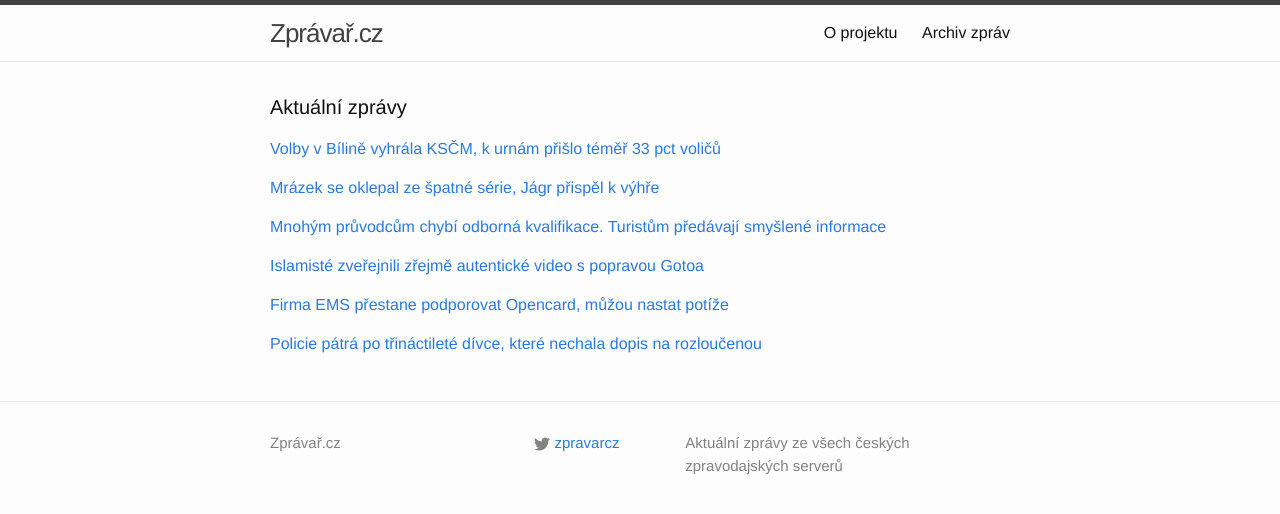
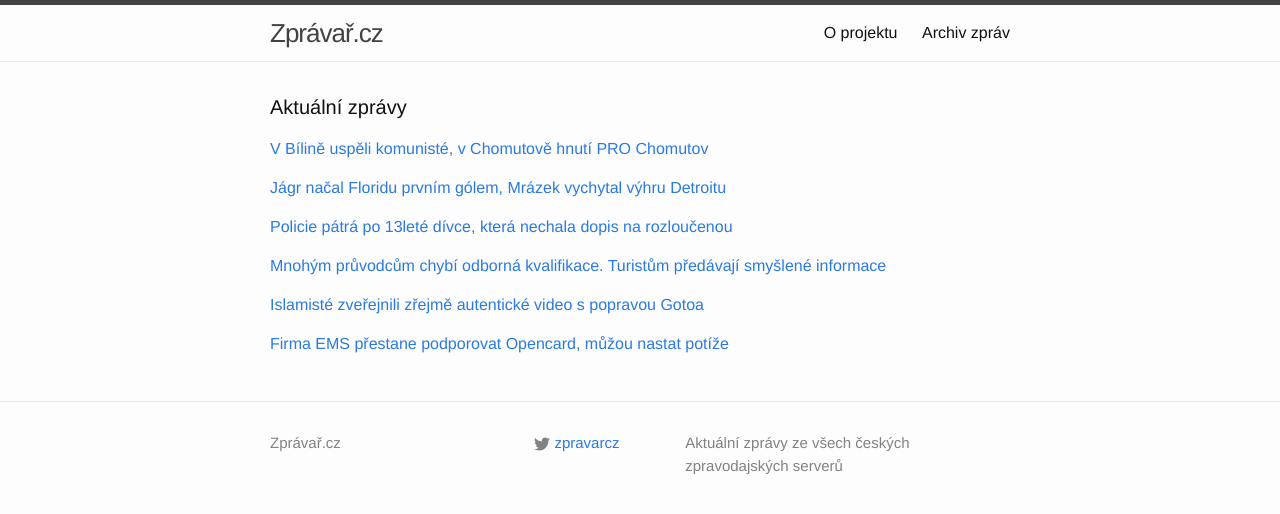
Before and after one commit to adliska/zpravar, a Jekyll site: the page built from index.html, in a window 1280 px wide. Shown: the top 514 px of the page. Built offline with Jekyll 4.4.1, drawn with Linux system fonts in a browser that asks for light colours.

Commit message:
zpravar news update

```diff
--- a/index.html
+++ b/index.html
@@ -5,50 +5,54 @@ layout: default
 <div class="home">
     <h1 class="page-heading">Aktuální zprávy</h1>
 
-<p><a href="javascript:;" onclick="toggle_visibility('zpravy0')">Volby v Bílině vyhrála KSČM, k urnám přišlo téměř 33 pct voličů</a></p>
+<p><a href="javascript:;" onclick="toggle_visibility('zpravy0')">V Bílině uspěli komunisté, v Chomutově hnutí PRO Chomutov</a></p>
 <div id="zpravy0" style="display:none">
 <ul>
+<li><a href=http://www.novinky.cz/domaci/360378-v-biline-uspeli-komuniste-v-chomutove-hnuti-pro-chomutov.html>V Bílině uspěli komunisté, v Chomutově hnutí PRO Chomutov - www.novinky.cz</a></li>
+<li><a href=http://www.ceskatelevize.cz/ct24/domaci/300202-v-chomutove-i-biline-si-podzimni-vitezove-polepsili/>V Chomutově i Bílině si podzimní vítězové polepšili - www.ceskatelevize.cz</a></li>
 <li><a href=http://www.ceskenoviny.cz/zpravy/zpravy/volby-v-biline-vyhrala-kscm-k-urnam-prislo-temer-33-pct-volicu/1175725>Volby v Bílině vyhrála KSČM, k urnám přišlo téměř 33 pct voličů - www.ceskenoviny.cz</a></li>
 <li><a href=http://www.ceskenoviny.cz/zpravy/zpravy/opakovane-hlasovani-v-chomutove-vyhralo-hnuti-pro-chomutov/1175898>Opakované hlasování v Chomutově vyhrálo hnutí PRO Chomutov - www.ceskenoviny.cz</a></li>
 <li><a href=http://zpravy.aktualne.cz/chomutov-opakovane-volby-prinesly-stejnou-koalici/r~4ce9d2cea9d911e4a10c0025900fea04/>Chomutov: Opakované volby přinesly stejnou koalici - zpravy.aktualne.cz</a></li>
 <li><a href=http://www.denik.cz/z_domova/volby-v-biline-vyhrala-kscm-k-urnam-prislo-temer-33-procent-volicu-20150201.html>Volby v Bílině vyhrála KSČM, k urnám přišlo téměř 33 procent voličů - www.denik.cz</a></li>
 <li><a href=http://usti.idnes.cz/opakovane-volby-chomutov-bilina-kupceni-hlasy-fq5-/usti-zpravy.aspx?c=A150201_070956_usti-zpravy_hv>V opakovaném hlasování vyhrálo PRO Chomutov, v Bílině komunisté - usti.idnes.cz</a></li>
 </ul>
-</div><p><a href="javascript:;" onclick="toggle_visibility('zpravy1')">Mrázek se oklepal ze špatné série, Jágr přispěl k výhře</a></p>
+</div><p><a href="javascript:;" onclick="toggle_visibility('zpravy1')">Jágr načal Floridu prvním gólem, Mrázek vychytal výhru Detroitu</a></p>
 <div id="zpravy1" style="display:none">
 <ul>
+<li><a href=http://www.tyden.cz/rubriky/sport/hokej/nhl/jagr-nacal-floridu-prvnim-golem-mrazek-vychytal-vyhru-detroitu_331994.html>Jágr načal Floridu prvním gólem, Mrázek vychytal výhru Detroitu - www.tyden.cz</a></li>
 <li><a href=http://www.sportovninoviny.cz/zpravy/mrazek-se-oklepal-ze-spatne-serie-jagr-prispel-k-vyhre/1175914>Mrázek se oklepal ze špatné série, Jágr přispěl k výhře - www.sportovninoviny.cz</a></li>
 <li><a href=http://hokej.idnes.cz/vysledky-nhl-0ci-/nhl.aspx?c=A150109_232050_nhl_ald>Mrázek se oklepal ze špatné série, Jágr přispěl gólem k výhře - hokej.idnes.cz</a></li>
 <li><a href=http://www.rozhlas.cz/_zprava/souboj-bratru-michalku-vyhral-v-nhl-mladsi-milan-trefil-se-i-jaromir-jagr--1450281>Souboj bratrů Michálků vyhrál v NHL mladší Milan, trefil se i Jaromír Jágr - www.rozhlas.cz</a></li>
 <li><a href=http://www.denik.cz/hokej/mrazek-se-oklepal-ze-spatne-serie-jagr-prispel-golem-k-vyhre-20150201.html>Bratři Michálkové skórovali ve vzájemném souboji, Jágr přispěl gólem k výhře - www.denik.cz</a></li>
 <li><a href=http://sport.aktualne.cz/v-souboji-michalku-skorovali-oba-vyhru-slavil-kojot-milan/r~a577ea0aa99a11e4bdad0025900fea04/>V souboji Michálků skórovali oba, výhru slavil "Kojot" Milan - sport.aktualne.cz</a></li>
 </ul>
-</div><p><a href="javascript:;" onclick="toggle_visibility('zpravy2')">Mnohým průvodcům chybí odborná kvalifikace. Turistům předávají smyšlené informace </a></p>
+</div><p><a href="javascript:;" onclick="toggle_visibility('zpravy2')">Policie pátrá po 13leté dívce, která nechala dopis na rozloučenou</a></p>
 <div id="zpravy2" style="display:none">
+<ul>
+<li><a href=http://www.denik.cz/z_domova/policie-patra-po-13lete-divce-ktera-nechala-dopis-na-rozloucenou-20150201.html>Policie pátrá po 13leté dívce, která nechala dopis na rozloučenou - www.denik.cz</a></li>
+<li><a href=http://www.novinky.cz/krimi/360377-policie-patra-po-trinactilete-divce-ktere-nechala-dopis-na-rozloucenou.html>Policie pátrá po třináctileté dívce, které nechala dopis na rozloučenou - www.novinky.cz</a></li>
+<li><a href=http://www.ceskenoviny.cz/zpravy/zpravy/policie-patra-po-13lete-divce-ktera-nechala-dopis-na-rozloucenou/1175915>Policie pátrá po 13leté dívce, která nechala dopis na rozloučenou - www.ceskenoviny.cz</a></li>
+<li><a href=http://www.rozhlas.cz/_zprava/policie-patra-po-trinactilete-divce-z-prahy-doma-nechala-dopis-na-rozloucenou--1450279>Policie pátrá po třináctileté dívce z Prahy, doma nechala dopis na rozloučenou - www.rozhlas.cz</a></li>
+</ul>
+</div><p><a href="javascript:;" onclick="toggle_visibility('zpravy3')">Mnohým průvodcům chybí odborná kvalifikace. Turistům předávají smyšlené informace </a></p>
+<div id="zpravy3" style="display:none">
 <ul>
 <li><a href=http://www.rozhlas.cz/_zprava/mnohym-pruvodcum-chybi-odborna-kvalifikace-turistum-predavaji-smyslene-informace--1450263>Mnohým průvodcům chybí odborná kvalifikace. Turistům předávají smyšlené informace  - www.rozhlas.cz</a></li>
 <li><a href=http://www.rozhlas.cz/_zprava/mnohym-pruvodcum-chybi-odborna-kvalifikace-turistum-casto-predavaji-smyslene-informace--1450263>Mnohým průvodcům chybí odborná kvalifikace. Turistům často předávají smyšlené informace  - www.rozhlas.cz</a></li>
 <li><a href=http://www.rozhlas.cz/_zprava/mnohym-pruvodcum-chybi-odborna-kvalifikace-turistum-casto-predava-smyslene-informace--1450263>Mnohým průvodcům chybí odborná kvalifikace. Turistům často předává smyšlené informace  - www.rozhlas.cz</a></li>
 </ul>
-</div><p><a href="javascript:;" onclick="toggle_visibility('zpravy3')">Islamisté zveřejnili zřejmě autentické video s popravou Gotoa</a></p>
-<div id="zpravy3" style="display:none">
+</div><p><a href="javascript:;" onclick="toggle_visibility('zpravy4')">Islamisté zveřejnili zřejmě autentické video s popravou Gotoa</a></p>
+<div id="zpravy4" style="display:none">
 <ul>
 <li><a href=http://www.tyden.cz/rubriky/zahranici/asie-a-oceanie/islamiste-zverejnili-zrejme-autenticke-video-s-popravou-gotoa_331990.html>Islamisté zveřejnili zřejmě autentické video s popravou Gotoa - www.tyden.cz</a></li>
 <li><a href=http://www.ceskenoviny.cz/zpravy/zpravy/video-s-udajnym-stetim-gotoa-je-podle-tokia-nejspis-prave/1175875>Video s údajným stětím Gotoa je podle Tokia nejspíš pravé - www.ceskenoviny.cz</a></li>
 <li><a href=http://www.rozhlas.cz/_zprava/video-zachycujici-zabiti-japonskeho-novinare-islamisty-je-zrejme-prave--1450248>Video zachycující zabití japonského novináře islamisty je zřejmě pravé - www.rozhlas.cz</a></li>
 </ul>
-</div><p><a href="javascript:;" onclick="toggle_visibility('zpravy4')">Firma EMS přestane podporovat Opencard, můžou nastat potíže</a></p>
-<div id="zpravy4" style="display:none">
+</div><p><a href="javascript:;" onclick="toggle_visibility('zpravy5')">Firma EMS přestane podporovat Opencard, můžou nastat potíže</a></p>
+<div id="zpravy5" style="display:none">
 <ul>
 <li><a href=http://praha.idnes.cz/open-card-ems-praha-0a0-/praha-zpravy.aspx?c=A150201_072614_praha-zpravy_hv>Firma EMS přestane podporovat Opencard, můžou nastat potíže - praha.idnes.cz</a></li>
 <li><a href=http://www.novinky.cz/domaci/360373-projekt-opencard-se-ocitne-bez-podpory.html>Projekt opencard se ocitne bez podpory - www.novinky.cz</a></li>
 <li><a href=http://www.ceskenoviny.cz/zpravy/zpravy/firma-ems-prestane-podporovat-opencard-muzou-nastat-potize/1175909>Firma EMS přestane podporovat opencard, můžou nastat potíže - www.ceskenoviny.cz</a></li>
 </ul>
-</div><p><a href="javascript:;" onclick="toggle_visibility('zpravy5')">Policie pátrá po třináctileté dívce, které nechala dopis na rozloučenou</a></p>
-<div id="zpravy5" style="display:none">
-<ul>
-<li><a href=http://www.novinky.cz/krimi/360377-policie-patra-po-trinactilete-divce-ktere-nechala-dopis-na-rozloucenou.html>Policie pátrá po třináctileté dívce, které nechala dopis na rozloučenou - www.novinky.cz</a></li>
-<li><a href=http://www.ceskenoviny.cz/zpravy/zpravy/policie-patra-po-13lete-divce-ktera-nechala-dopis-na-rozloucenou/1175915>Policie pátrá po 13leté dívce, která nechala dopis na rozloučenou - www.ceskenoviny.cz</a></li>
-<li><a href=http://www.rozhlas.cz/_zprava/policie-patra-po-trinactilete-divce-z-prahy-doma-nechala-dopis-na-rozloucenou--1450279>Policie pátrá po třináctileté dívce z Prahy, doma nechala dopis na rozloučenou - www.rozhlas.cz</a></li>
-</ul>
 </div></div>
```
